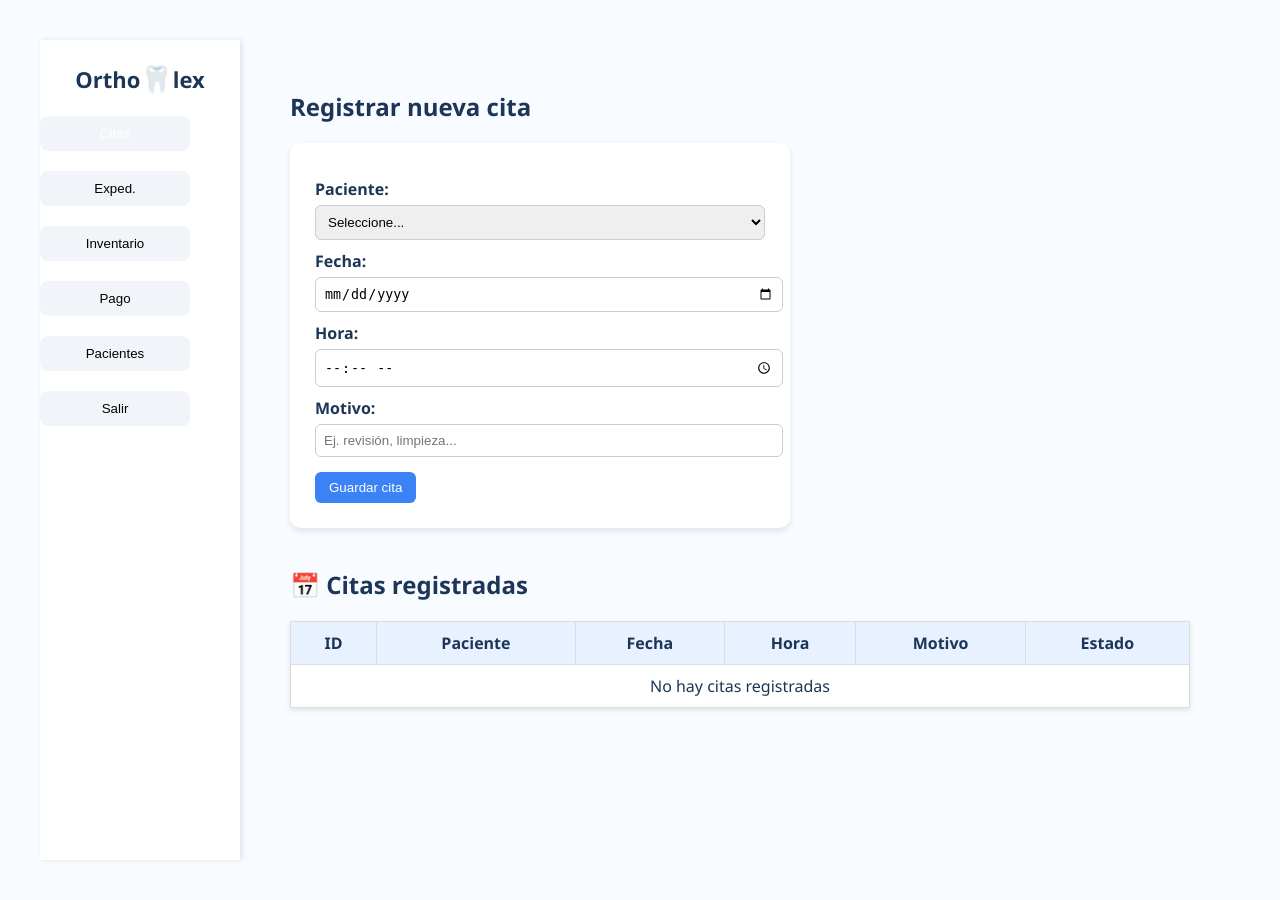
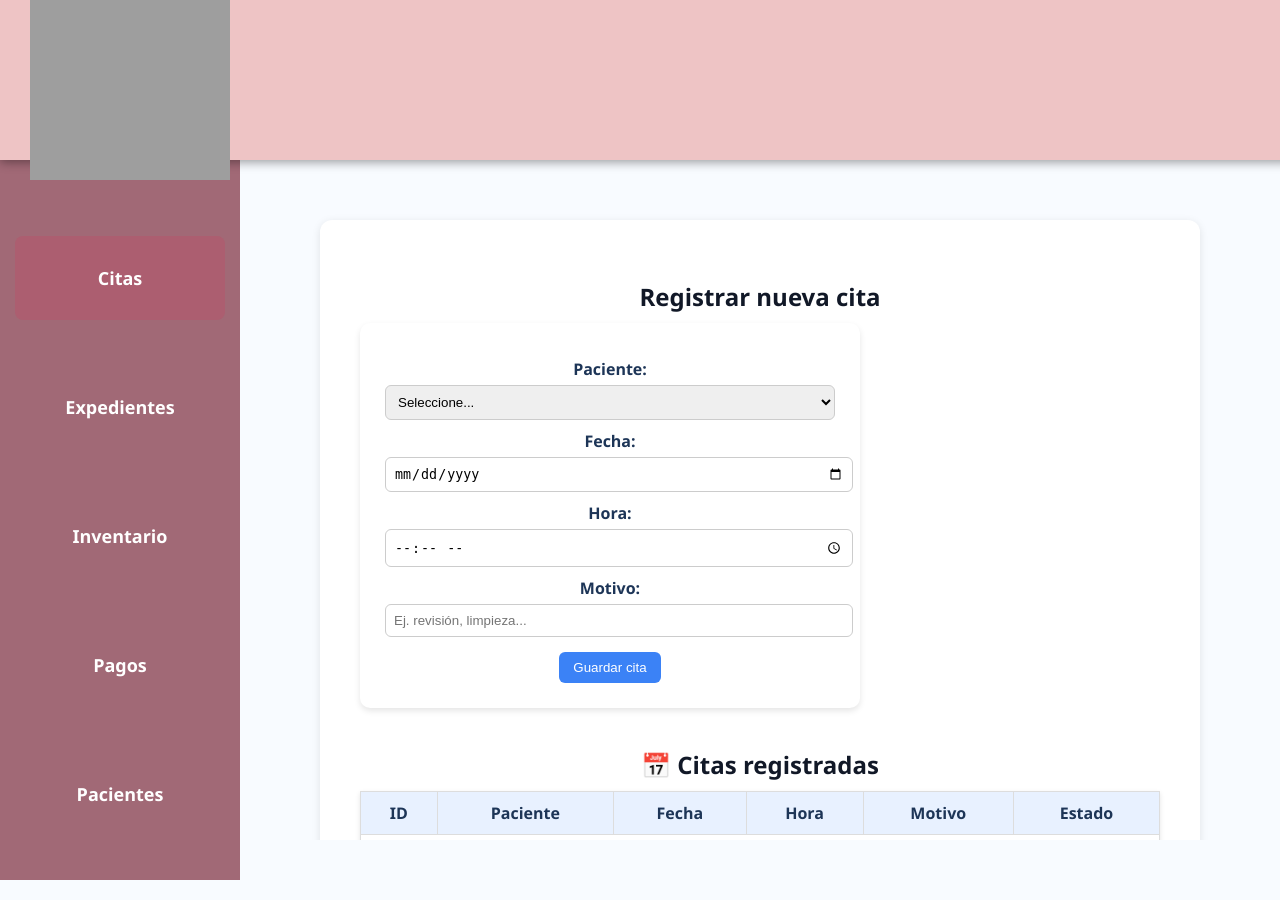
Before and after one commit to Danteroll/Ortholex, a PHP site: page /index.php?page=citas in a window 1280 px wide. Run offline with PHP 8.4, Linux system fonts and the light colour scheme; data that the repository does not hold is empty; grey boxes are pictures that could not be loaded.

Commit message:
cambio
agregue la apariencia

```diff
--- /dev/null
+++ b/css/index.css
@@ -0,0 +1,94 @@
+body {
+  margin: 0;
+  font-family: 'Segoe UI', sans-serif;
+  background-color: #f3f4f8;
+  display: flex;
+  height: 100vh;
+  overflow: hidden;
+  flex-direction: column;
+}
+.topbar {
+  background-color: #eec4c5;
+  height: 20vh;
+  width: 100%;
+  position: fixed;
+  top: 0;
+  left: 0;
+  z-index: 10;
+  box-shadow: 0 2px 10px rgba(0,0,0,0.4);
+  display: flex;
+  align-items: center;
+  justify-content: flex-start;
+  padding-left: 30px;
+}
+.topbar-logo {
+  width: 200px;
+  height: 200px;
+}
+.sidebar {
+  width: 240px;
+  background-color: #a16976;
+  color: white;
+  height: 100vh;
+  display: flex;
+  flex-direction: column;
+  justify-content: flex-start;
+  padding-top: calc(20vh + 10px);
+  position: fixed;
+  left: 0;
+  top: 0;
+  z-index: 5;
+}
+.menu {
+  list-style: none;
+  padding: 0;
+  display: flex;
+  flex-direction: column;
+  gap: 25px;
+  padding-top: 40px;
+}
+.menu li {
+  padding: 30px 25px;
+  margin: 10px 15px;
+  cursor: pointer;
+  color: white;
+  transition: 0.3s;
+  font-size: 18px;
+  text-align: center;
+  font-weight: bold;
+  border-radius: 8px;
+}
+.menu li:hover,
+.menu li.active {
+  background-color: #ac5e70;
+  color: white;
+}
+.menu li:nth-last-child(2) {
+  margin-bottom: 100px;
+}
+.main {
+  flex: 1;
+  margin-left: 240px;
+  margin-top: 20vh;
+  padding: 20px 40px;
+  display: flex;
+  flex-direction: column;
+  justify-content: flex-start;
+  height: calc(80vh - 20px);
+  overflow: hidden;
+}
+.content {
+  background-color: white;
+  border-radius: 12px;
+  box-shadow: 0 2px 8px rgba(0,0,0,0.1);
+  padding: 40px;
+  text-align: center;
+}
+.content h2 {
+  color: #111827;
+  margin-bottom: 10px;
+}
+.content p {
+  color: #4b5563;
+  font-size: 16px;
+}
--- a/index.php
+++ b/index.php
@@ -1,6 +1,6 @@
 <?php
 $page = isset($_GET['page']) ? $_GET['page'] : 'principal';
-$pages = ['principal','citas','expediente','inventario','pago'];
+$pages = ['principal','citas','expediente','inventario','pago','pacientes'];
 if (!in_array($page, $pages)) $page = 'principal';
 ?>
 <!DOCTYPE html>
@@ -9,58 +9,41 @@ if (!in_array($page, $pages)) $page = 'principal';
   <meta charset="UTF-8">
   <meta name="viewport" content="width=device-width, initial-scale=1.0">
   <title>Ortholex — <?php echo ucfirst($page); ?></title>
-<style>
-body {
-  font-family: 'Segoe UI', sans-serif;
-  background: #f8fbff;
-  margin: 0;
-  display: flex;
-}
-.sidebar {
-  background: #fff;
-  width: 200px;
-  height: 100vh;
-  box-shadow: 2px 0 5px rgba(0,0,0,0.1);
-  display: flex;
-  flex-direction: column;
-  align-items: center;
-  padding-top: 20px;
-}
-.logo { font-size: 22px; font-weight: bold; color: #1d3557; margin-bottom: 10px; }
-.tooth { color: #4a90e2; font-size: 26px; }
-.menu a button {
-  width: 150px; margin: 10px 0; padding: 10px;
-  border: none; border-radius: 8px;
-  background: #f1f5f9; cursor: pointer; transition: 0.2s;
-}
-.menu a button:hover, .active { background: #3b82f6; color: white; }
-.content { flex-grow: 1; padding: 30px 50px; }
-h1 { color: #1d3557; }
-.btn {
-  background-color: #3b82f6; color: white;
-  border: none; padding: 8px 14px; border-radius: 6px; cursor: pointer;
-}
-table { border-collapse: collapse; width: 90%; margin-top: 20px; background: white; }
-th, td { border: 1px solid #ddd; padding: 10px; text-align: center; }
-th { background: #f1f5f9; }
-</style>
+  <link rel="stylesheet" href="css/index.css">
 </head>
 <body>
 
-<div class="sidebar">
-  <div class="logo">Ortho<span class="tooth">🦷</span>lex</div>
-  <div class="menu">
-    <a href="?page=citas"><button class="<?php echo ($page=='citas')?'active':''; ?>">Citas</button></a>
-    <a href="?page=expediente"><button class="<?php echo ($page=='expediente')?'active':''; ?>">Exped.</button></a>
-    <a href="?page=inventario"><button class="<?php echo ($page=='inventario')?'active':''; ?>">Inventario</button></a>
-    <a href="?page=pago"><button class="<?php echo ($page=='pago')?'active':''; ?>">Pago</button></a>
-    <a href="?page=pacientes"><button class="<?php echo ($page=='pacientes')?'active':''; ?>">Pacientes</button></a>
-    <a href="?page=principal"><button class="<?php echo ($page=='principal')?'active':''; ?>">Salir</button></a>
+  <!-- Barra superior -->
+  <div class="topbar">
+    <img src="imagenes/logo" alt="Logo" class="topbar-logo">
   </div>
 
-
+  <!-- Menú lateral -->
+  <div class="sidebar">
+    <ul class="menu">
+      <li class="<?php echo ($page=='citas') ? 'active' : ''; ?>">
+        <a href="?page=citas" style="text-decoration:none; color:inherit;">Citas</a>
+      </li>
+      <li class="<?php echo ($page=='expediente') ? 'active' : ''; ?>">
+        <a href="?page=expediente" style="text-decoration:none; color:inherit;">Expedientes</a>
+      </li>
+      <li class="<?php echo ($page=='inventario') ? 'active' : ''; ?>">
+        <a href="?page=inventario" style="text-decoration:none; color:inherit;">Inventario</a>
+      </li>
+      <li class="<?php echo ($page=='pago') ? 'active' : ''; ?>">
+        <a href="?page=pago" style="text-decoration:none; color:inherit;">Pagos</a>
+      </li>
+      <li class="<?php echo ($page=='pacientes') ? 'active' : ''; ?>">
+        <a href="?page=pacientes" style="text-decoration:none; color:inherit;">Pacientes</a>
+      </li>
+      <li class="<?php echo ($page=='principal') ? 'active' : ''; ?>">
+        <a href="?page=principal" style="text-decoration:none; color:inherit;">Salir</a>
+      </li>
+    </ul>
   </div>
 
+  <!-- Contenido dinámico -->
+  <div class="main">
     <div class="content">
       <?php
         switch ($page) {
@@ -70,9 +53,10 @@ switch ($page) {
           case 'inventario': include("form_inventario.php"); break;
           case 'pago': include("form_pago.php"); break;
           case 'pacientes': include("pacientes_registrados.php"); break;
-  case 'historial': include("historial_paciente.php"); break;
         }
       ?>
     </div>
+  </div>
+
 </body>
 </html>
```
Lines whose indentation alone changed are shown as unchanged.
